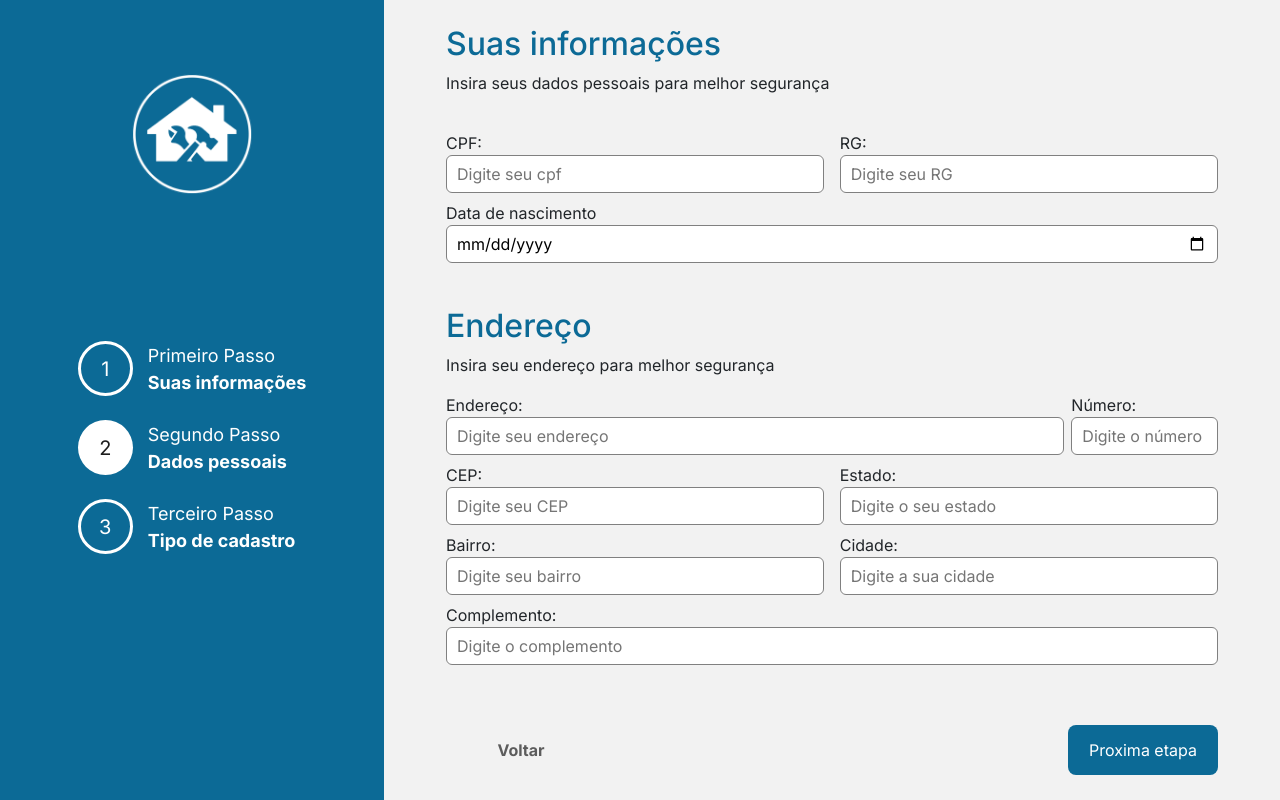
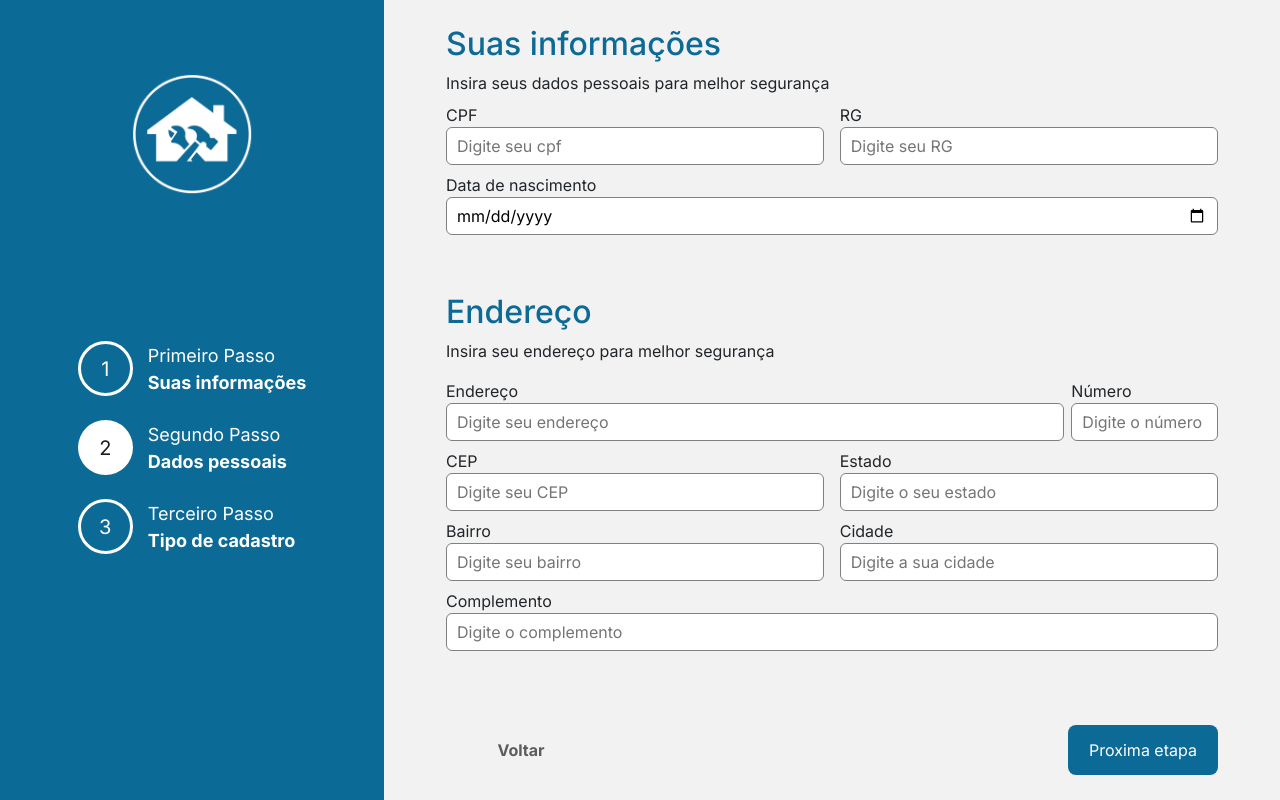
Before and after one commit to MaoNaObraa/MaoNaObra, a React (Vite) app: page /cadastro/dadosPessoais in a window 1280 px wide. Built offline with nearby package versions, Linux system fonts and the light colour scheme.

Commit message:
feat: create validação email

```diff
--- a/src/components/Cadastro-components/dados-pessoais/DadosPessoais.jsx
+++ b/src/components/Cadastro-components/dados-pessoais/DadosPessoais.jsx
@@ -5,7 +5,8 @@ import PreviousNextButtons from "../previous-next/PreviousNextButtons";
 const DadosPessoais = () => {
     return (
         <>
-            <div className='principal-box-cadastro d-flex flex-column justify-content-between dadosPessoais'>
+            <div className='principal-box-cadastro d-flex flex-column justify-content-between '>
+                <div>
                     <div className='first-text-cadastro mb-2'>
                         <h2 className='text-principal'>Suas informações</h2>
                         <p>Insira seus dados pessoais para melhor segurança</p>
@@ -14,36 +15,36 @@ const DadosPessoais = () => {
                     <div>
                         <form action="">
                             <div className='d-flex w-100 justify-content-between'>
-                            <div style={{ width: "49%" }}><Input id="cpf" label="CPF:" type="text" nome="cpf" placeholder="Digite seu cpf" value="" onchange="" /></div>
-                            <div style={{ width: "49%" }}><Input id="rg" label="RG:" type="text" nome="rg" placeholder="Digite seu RG" value="" onchange="" /></div>
+                                <div style={{ width: "49%" }}><Input id="cpf" label="CPF" type="text" nome="cpf" placeholder="Digite seu cpf" value="" onchange="" /></div>
+                                <div style={{ width: "49%" }}><Input id="rg" label="RG" type="text" nome="rg" placeholder="Digite seu RG" value="" onchange="" /></div>
                             </div>
                             <Input id="dataNascimento" label="Data de nascimento" type="date" nome="dataNascimento" placeholder="Digite sua data de nascimento" value="" onchange="" />
                         </form>
                     </div>
-
+                </div>
                 <div className="mt-2">
                     <div className='first-text-cadastro mb-3'>
                         <h2 className='text-principal'>Endereço</h2>
                         <p>Insira seu endereço para melhor segurança</p>
                     </div>
                     <div className='d-flex w-100 justify-content-between'>
-                            <div style={{ width: "80%" }}><Input id="endereco" label="Endereço:" type="text" nome="endereco" placeholder="Digite seu endereço" value="" onchange="" /></div>
-                            <div style={{ width: "19%" }}><Input id="numero" label="Número:" type="text" nome="numero" placeholder="Digite o número" value="" onchange="" /></div>
+                        <div style={{ width: "80%" }}><Input id="endereco" label="Endereço" type="text" nome="endereco" placeholder="Digite seu endereço" value="" onchange="" /></div>
+                        <div style={{ width: "19%" }}><Input id="numero" label="Número" type="text" nome="numero" placeholder="Digite o número" value="" onchange="" /></div>
                     </div>
                     <div className='d-flex w-100 justify-content-between'>
-                            <div style={{ width: "49%" }}><Input id="cep" label="CEP:" type="text" nome="cep" placeholder="Digite seu CEP" value="" onchange="" /></div>
-                            <div style={{ width: "49%" }}><Input id="estado" label="Estado:" type="text" nome="estado" placeholder="Digite o seu estado" value="" onchange="" /></div>
+                        <div style={{ width: "49%" }}><Input id="cep" label="CEP" type="text" nome="cep" placeholder="Digite seu CEP" value="" onchange="" /></div>
+                        <div style={{ width: "49%" }}><Input id="estado" label="Estado" type="text" nome="estado" placeholder="Digite o seu estado" value="" onchange="" /></div>
                     </div>
                     <div className='d-flex w-100 justify-content-between'>
-                            <div style={{ width: "49%" }}><Input id="bairro" label="Bairro:" type="text" nome="bairro" placeholder="Digite seu bairro" value="" onchange="" /></div>
-                            <div style={{ width: "49%" }}><Input id="cidade" label="Cidade:" type="text" nome="cidade" placeholder="Digite a sua cidade" value="" onchange="" /></div>
+                        <div style={{ width: "49%" }}><Input id="bairro" label="Bairro" type="text" nome="bairro" placeholder="Digite seu bairro" value="" onchange="" /></div>
+                        <div style={{ width: "49%" }}><Input id="cidade" label="Cidade" type="text" nome="cidade" placeholder="Digite a sua cidade" value="" onchange="" /></div>
                     </div>
-                    <Input id="complemento" label="Complemento:" type="text" nome="complemento" placeholder="Digite o complemento" value="" onchange="" />
+                    <Input id="complemento" label="Complemento" type="text" nome="complemento" placeholder="Digite o complemento" value="" onchange="" />
                 </div>
 
                 <div className='mt-4 d-flex align-items-center justify-content-between'>
-                    <PreviousNextButtons link="/cadastro/suasInformacoes"/>
-                    <PreviousNextButtons text="Proxima etapa" link="/cadastro/tipoCadastro" type="next"/>
+                    <PreviousNextButtons link="/cadastro/suasInformacoes" />
+                    <PreviousNextButtons text="Proxima etapa" link="/cadastro/tipoCadastro" type="next" />
                 </div>
             </div>
         </>
--- a/src/components/input/Input.jsx
+++ b/src/components/input/Input.jsx
@@ -1,10 +1,10 @@
 import './Input.css'
 
-const Input = ({id, label, type, nome, placeholder, value, onchange}) => {
+const Input = ({id, label, type, nome, placeholder, value, onchange, onblur}) => {
     return (
         <div className='d-flex flex-column' id='input-group'>
                 <label htmlFor={id}>{label}</label>
-                <input id={id} type={type} name={nome} value={value} onChange= {onchange} className='rounded input-component' placeholder={placeholder}/>
+                <input id={id} type={type} name={nome} value={value} onChange= {onchange} onBlur={onblur} className='rounded input-component' placeholder={placeholder} required/>
         </div>
     );
 }
--- a/src/pages/Login/login.jsx
+++ b/src/pages/Login/login.jsx
@@ -12,6 +12,18 @@ function Login() {
     console.log(email)
     console.log(senha)
   }
+
+  function ValidarEmail(){
+
+  const regexEmail = /^[a-z0-9.]+@[a-z0-9]+\.[a-z]+\.([a-z]+)?$/i
+
+  console.log (regexEmail.test(email))
+
+
+}
+
+
+
 
   function Mostrarsenha() {
     var caixaSenha = document.getElementById("senha")
@@ -48,9 +60,9 @@ function Login() {
               </div>
             </div>
 
-            <form action="" className='mt-3' id="forms-login">
-              <Input id='email' label="Email:" type="email" nome='email' placeholder="Digite seu e-mail" value={email} onchange={(event) => { setEmail(event.target.value) }} />
-              <Input id='senha' label="Senha:" type='password' nome='senha' placeholder="Digite sua senha" value={senha} onchange={(event) => { setSenha(event.target.value) }} />
+            <form action="" className='mt-3' id="forms-login" >
+              <Input   id='email' label="Email:" type="email" nome='email' placeholder="Digite seu e-mail" onblur={ValidarEmail}  value={email} onchange={(event) => { setEmail(event.target.value) }} />
+              <Input   id='senha' label="Senha:" type='password' nome='senha' placeholder="Digite sua senha"  value={senha} onchange={(event) => { setSenha(event.target.value) }} />
             </form>
 
             <div id='opcoes-login' className='d-flex align-items-center justify-content-between'>
@@ -80,6 +92,6 @@ function Login() {
     </>
 
   )
-}
+  }
 
 export default Login
```
Lines whose indentation alone changed are shown as unchanged.
